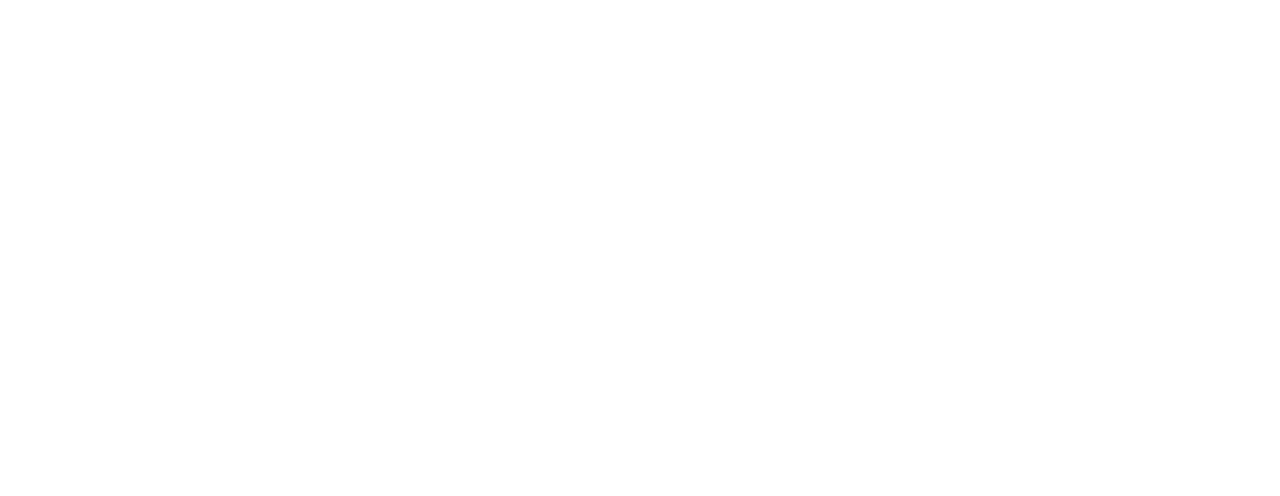
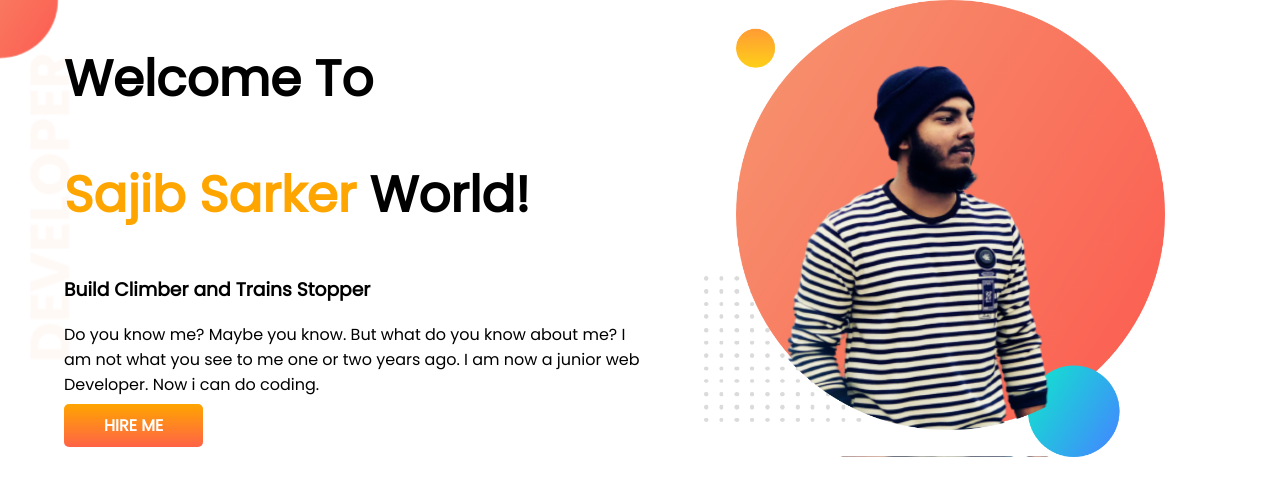
Before and after one commit to sajibsarker1/developer-portfolio, a plain HTML site: page index.html in a window 1280 px wide. Drawn offline with Linux system fonts and the light colour scheme.

Commit message:
top banner added

```diff
--- a/index.html
+++ b/index.html
@@ -1,13 +1,33 @@
 <!DOCTYPE html>
 <html lang="en">
+
 <head>
     <meta charset="UTF-8">
     <meta http-equiv="X-UA-Compatible" content="IE=edge">
     <meta name="viewport" content="width=device-width, initial-scale=1.0">
     <title>Sajib Portfolio</title>
+    <link rel="preconnect" href="https://fonts.googleapis.com">
+    <link rel="preconnect" href="https://fonts.gstatic.com" crossorigin>
+    <link href="https://fonts.googleapis.com/css2?family=Poppins&display=swap" rel="stylesheet">
+
     <link rel="stylesheet" href="style.css">
 </head>
+
 <body>
+    <section class="top-banner">
+        <div class="half-width">
+            <h1>Welcome To</h1>
+            <h1><span class="orange-color">Sajib Sarker</span> World!</h1>
+            <h3>Build Climber and Trains Stopper</h3>
+            <p>Do you know me? Maybe you know. But what do you know about me? I am not what you see to me one or two
+                years
+                ago. I am now a junior web Developer. Now i can do coding.</p>
+            <a class="link-button" href="https://www.linkedin.com/in/sajib-sarker-ba78b1216/">HIRE ME</a>
+        </div>
+        <div class="half-width">
+            <img src="images/sajib pic witg bg.png" alt="">
+        </div>
+    </section>
+</body>
 
-</body>
 </html>
--- a/style.css
+++ b/style.css
@@ -0,0 +1,32 @@
+body{
+    font-family: 'Poppins', sans-serif;
+    margin: 0;
+}
+h1{
+    font-size: 50px;
+}
+.orange-color{
+    color: orange;
+}
+section{
+    display: flex;
+}
+.half-width{
+    width: 50%;
+    padding-left: 5%;
+}
+.half-width img{
+    width: 80%;
+}
+.link-button{
+    text-decoration: none;
+    background-image: linear-gradient(orange, tomato);
+    padding: 10px 40px;
+    color: white;
+    font-weight: 700;
+    border-radius: 5px;
+}
+.top-banner{
+    background-image: url(images/top-banner.png);
+    background-repeat: no-repeat;
+}
```
Also changed, not shown: images/dream-bg.png (added), images/exp-bg.png (added), images/jhankar.png (added), images/jhankar2.png (added), images/my-bg.png (added), images/my-bg2.png (added), images/sajib pic witg bg.png (added), images/top-banner.png (added), showOff/2020-09-06-12-20-32.jpg (added), showOff/2020-11-01-22-01-28.jpg (added), showOff/20200928_154852.jpg (added), showOff/2021-01-25-22-35-38.jpg (added), showOff/2021-05-09-19-18-04.jpg (added), showOff/IMG_20200107_075711.jpg (added).
